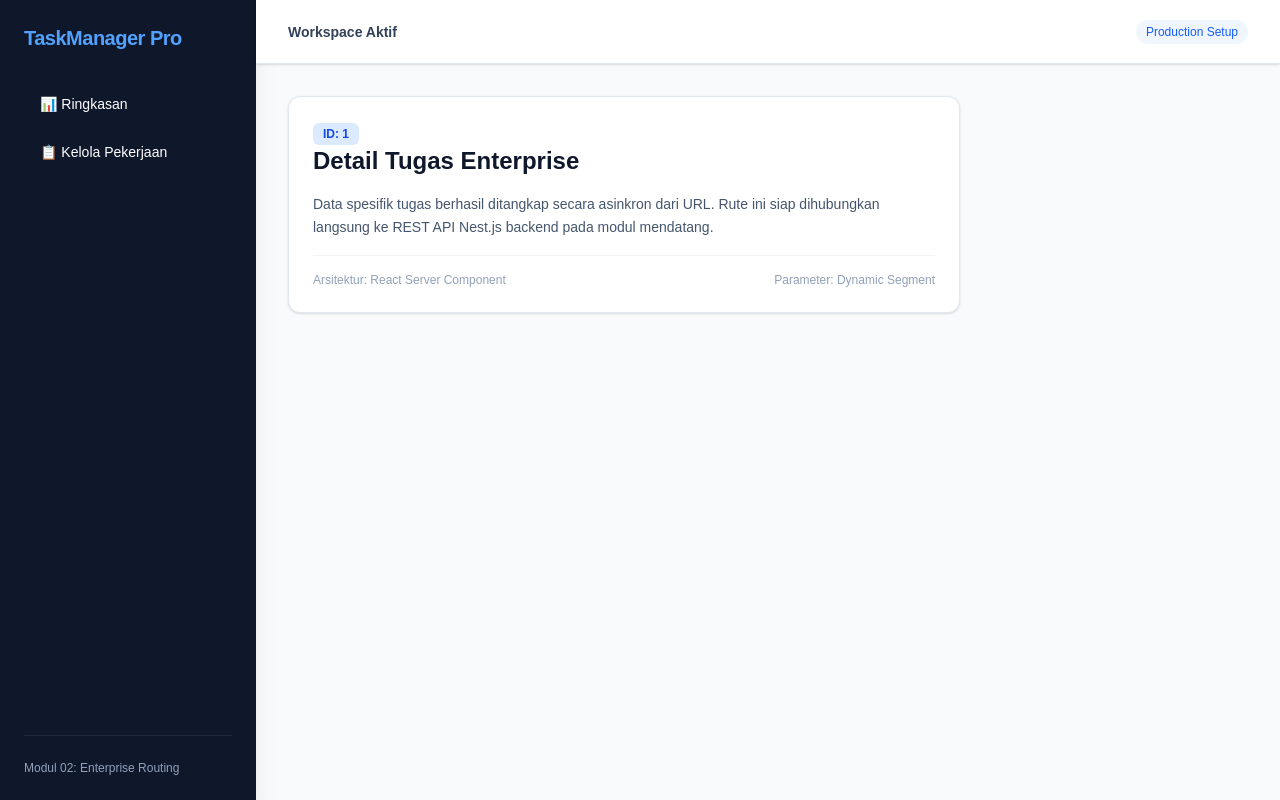
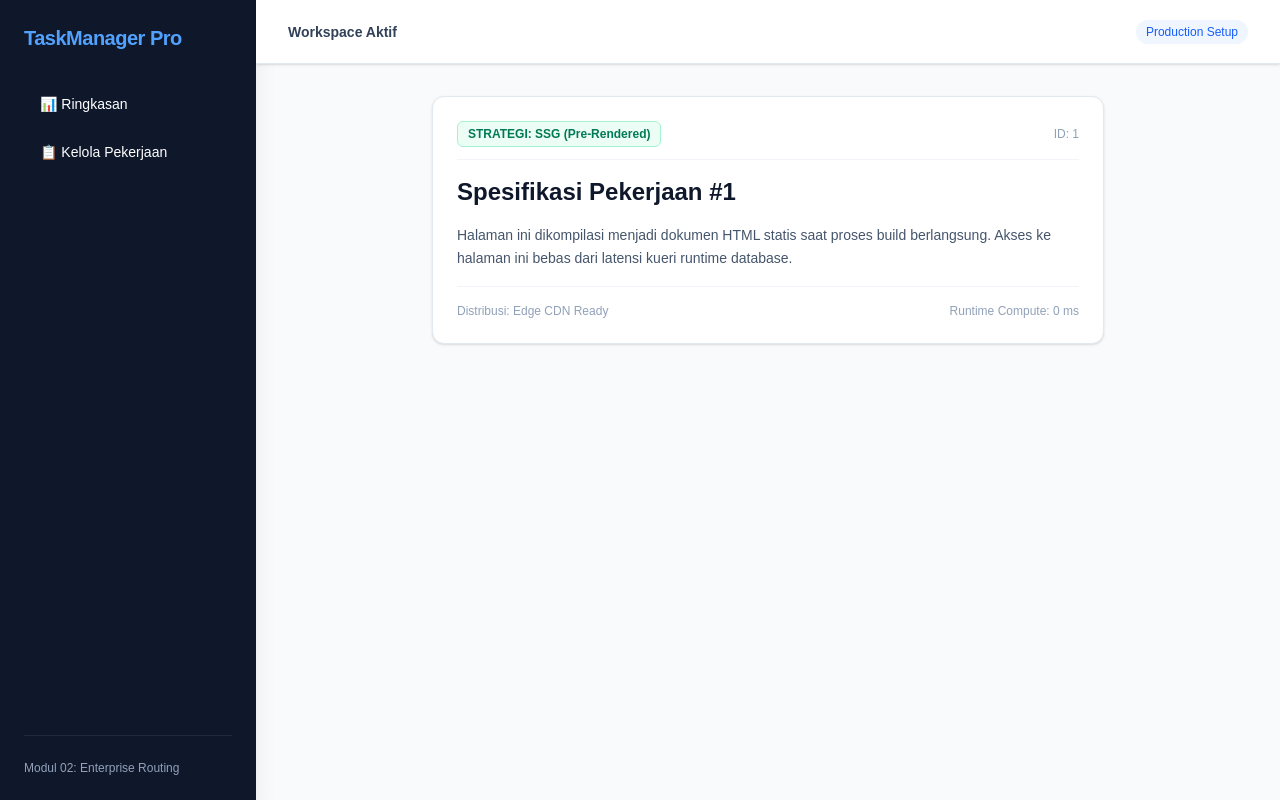
Before and after one commit to anggarasa/nextjs-roadmap, a Next.js app: page /tasks/1 in a window 1280 px wide. Built offline with nearby package versions, Linux system fonts and the light colour scheme.

Commit message:
materi 16

```diff
--- a/app/(dashboard)/tasks/[id]/page.tsx
+++ b/app/(dashboard)/tasks/[id]/page.tsx
@@ -1,3 +1,13 @@
+export const dynamicParams = false;
+
+export async function generateStaticParams() {
+  const taskIds = ["task-101", "task-102", "task-103"];
+
+  return taskIds.map((id) => ({
+    id: id,
+  }));
+}
+
 interface Props {
   params: Promise<{ id: string }>;
 }
@@ -6,14 +16,29 @@ export default async function TaskDetailPage({ params }: Props) {
   const { id } = await params;
 
   return (
-    <div className="max-w-2xl p-6 bg-white rounded-xl border border-slate-200 shadow-sm space-y-4">
-      <span className="text-xs font-mono bg-blue-100 text-blue-700 px-2.5 py-1 rounded-md font-semibold">ID: {id}</span>
-      <h1 className="text-2xl font-bold text-slate-900">Detail Tugas Enterprise</h1>
-      <p className="text-slate-600 text-sm leading-relaxed">Data spesifik tugas berhasil ditangkap secara asinkron dari URL. Rute ini siap dihubungkan langsung ke REST API Nest.js backend pada modul mendatang.</p>
+    // <div className="max-w-2xl p-6 bg-white rounded-xl border border-slate-200 shadow-sm space-y-4">
+    //   <span className="text-xs font-mono bg-blue-100 text-blue-700 px-2.5 py-1 rounded-md font-semibold">ID: {id}</span>
+    //   <h1 className="text-2xl font-bold text-slate-900">Detail Tugas Enterprise</h1>
+    //   <p className="text-slate-600 text-sm leading-relaxed">Data spesifik tugas berhasil ditangkap secara asinkron dari URL. Rute ini siap dihubungkan langsung ke REST API Nest.js backend pada modul mendatang.</p>
+
+    //   <div className="pt-4 border-t border-slate-100 flex items-center justify-between text-xs text-slate-400">
+    //     <span>Arsitektur: React Server Component</span>
+    //     <span>Parameter: Dynamic Segment</span>
+    //   </div>
+    // </div>
+
+    <div className="max-w-2xl mx-auto p-6 bg-white border border-slate-200 rounded-xl shadow-sm space-y-4">
+      <div className="flex items-center justify-between pb-3 border-b border-slate-100">
+        <span className="text-xs font-mono font-bold px-2.5 py-1 bg-emerald-50 text-emerald-700 border border-emerald-200 rounded-md">STRATEGI: SSG (Pre-Rendered)</span>
+        <span className="text-xs text-slate-400 font-mono">ID: {id}</span>
+      </div>
+
+      <h1 className="text-2xl font-bold text-slate-900">Spesifikasi Pekerjaan #{id}</h1>
+      <p className="text-sm text-slate-600 leading-relaxed">Halaman ini dikompilasi menjadi dokumen HTML statis saat proses build berlangsung. Akses ke halaman ini bebas dari latensi kueri runtime database.</p>
 
       <div className="pt-4 border-t border-slate-100 flex items-center justify-between text-xs text-slate-400">
-        <span>Arsitektur: React Server Component</span>
-        <span>Parameter: Dynamic Segment</span>
+        <span>Distribusi: Edge CDN Ready</span>
+        <span>Runtime Compute: 0 ms</span>
       </div>
     </div>
   );
```
